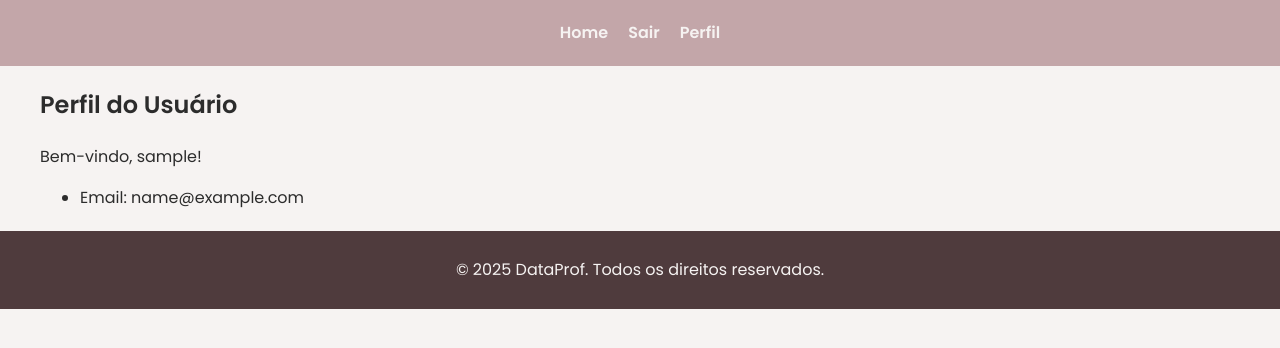
After one commit to EduCostaProg/Sistema_DataProf, a Django app: page /accounts/profile/ in a window 1280 px wide. The commit adds this page. Shown: the top 348 px of the page. Run offline with Django 5.2, Linux system fonts and the light colour scheme; the visitor is signed in with stand-in values (Sample User, id 1).

Commit message:
Add profile view and update URL routing
- Added a new profile view that requires user authentication.
- Updated URL patterns to include the profile route and modified logout redirection.
- Adjusted base template to include a link to the user profile when authenticated.
- Configured settings for login and logout redirection.

```diff
--- /dev/null
+++ b/accounts/templates/accounts/profile.html
@@ -0,0 +1,13 @@
+{% extends "base.html" %}
+
+{% block title %}Perfil - DataProf{% endblock %}
+
+{% block content %}
+  <h2>Perfil do Usuário</h2>
+  <p>Bem-vindo, {{ user.username }}!</p>
+  <ul>
+    <li>Email: {{ user.email }}</li>
+    <!-- Adicione outros campos conforme necessário -->
+  </ul>
+
+{% endblock %}
--- a/accounts/urls.py
+++ b/accounts/urls.py
@@ -1,9 +1,10 @@
 from django.urls import path
 from django.contrib.auth import views as auth_views
-from .views import SignUpView
+from .views import SignUpView, profile
 
 urlpatterns = [
     path('login/', auth_views.LoginView.as_view(template_name='accounts/login.html'), name='login'),
-    path('logout/', auth_views.LogoutView.as_view(), name='logout'),
+    path('logout/', auth_views.LogoutView.as_view(next_page='/'), name='logout'),
     path('signup/', SignUpView.as_view(), name='signup'),
+    path('profile/', profile, name='profile'),
 ]
--- a/accounts/views.py
+++ b/accounts/views.py
@@ -9,3 +9,13 @@ class SignUpView(CreateView):
     form_class = UserCreationForm
     template_name = 'accounts/signup.html'
     success_url = reverse_lazy('login')
+
+
+# accounts/views.py
+from django.contrib.auth.decorators import login_required
+from django.shortcuts import render
+
+@login_required
+def profile(request):
+    # Aqui você pode passar o objeto request.user para o template
+    return render(request, 'accounts/profile.html', {'user': request.user})
--- a/data_prof/settings.py
+++ b/data_prof/settings.py
@@ -133,3 +133,7 @@ STATIC_URL = 'static/'
 # https://docs.djangoproject.com/en/5.2/ref/settings/#default-auto-field
 
 DEFAULT_AUTO_FIELD = 'django.db.models.BigAutoField'
+
+# settings.py
+LOGOUT_REDIRECT_URL = '/'
+LOGIN_REDIRECT_URL = '/'
--- a/templates/base.html
+++ b/templates/base.html
@@ -97,6 +97,7 @@
         <li><a href="{% url 'home' %}">Home</a></li>
         {% if user.is_authenticated %}
           <li><a href="{% url 'logout' %}">Sair</a></li>
+          <li><a href="{% url 'profile' %}">Perfil</a></li>
         {% else %}
           <li><a href="{% url 'login' %}">Login</a></li>
         {% endif %}
```
